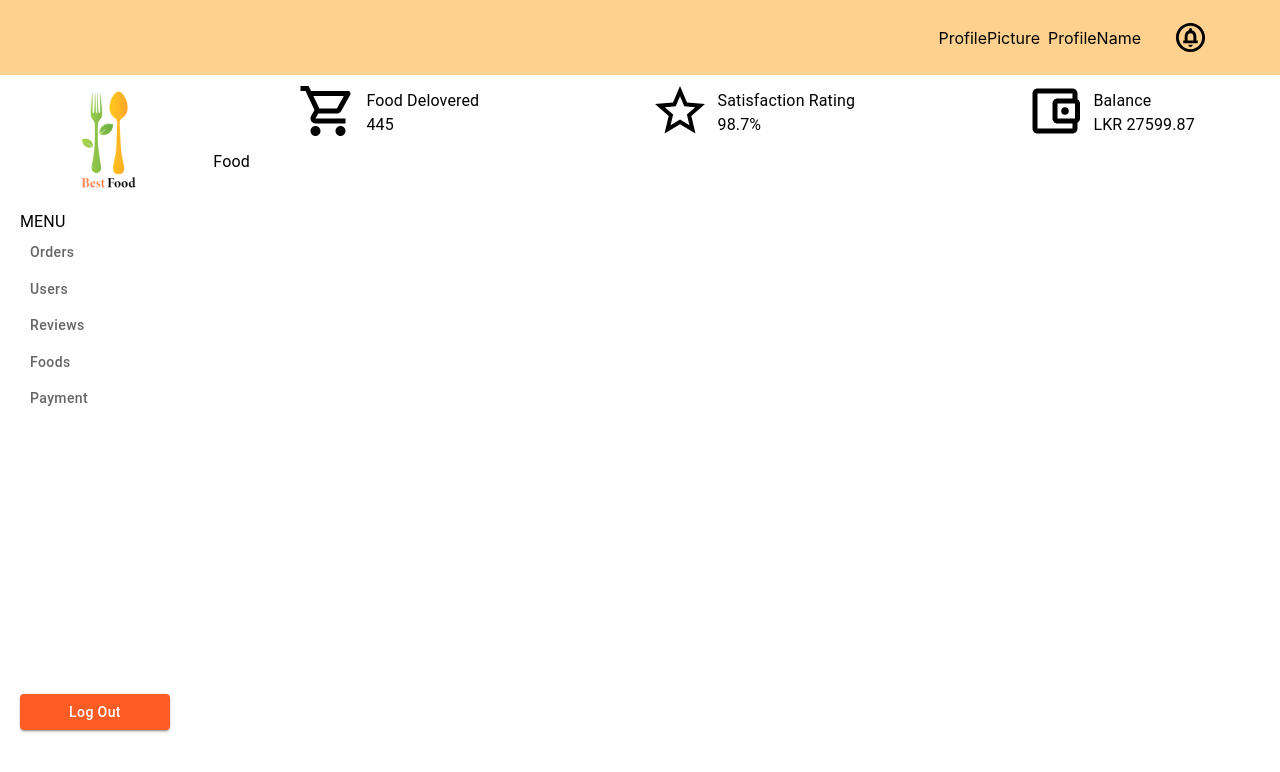
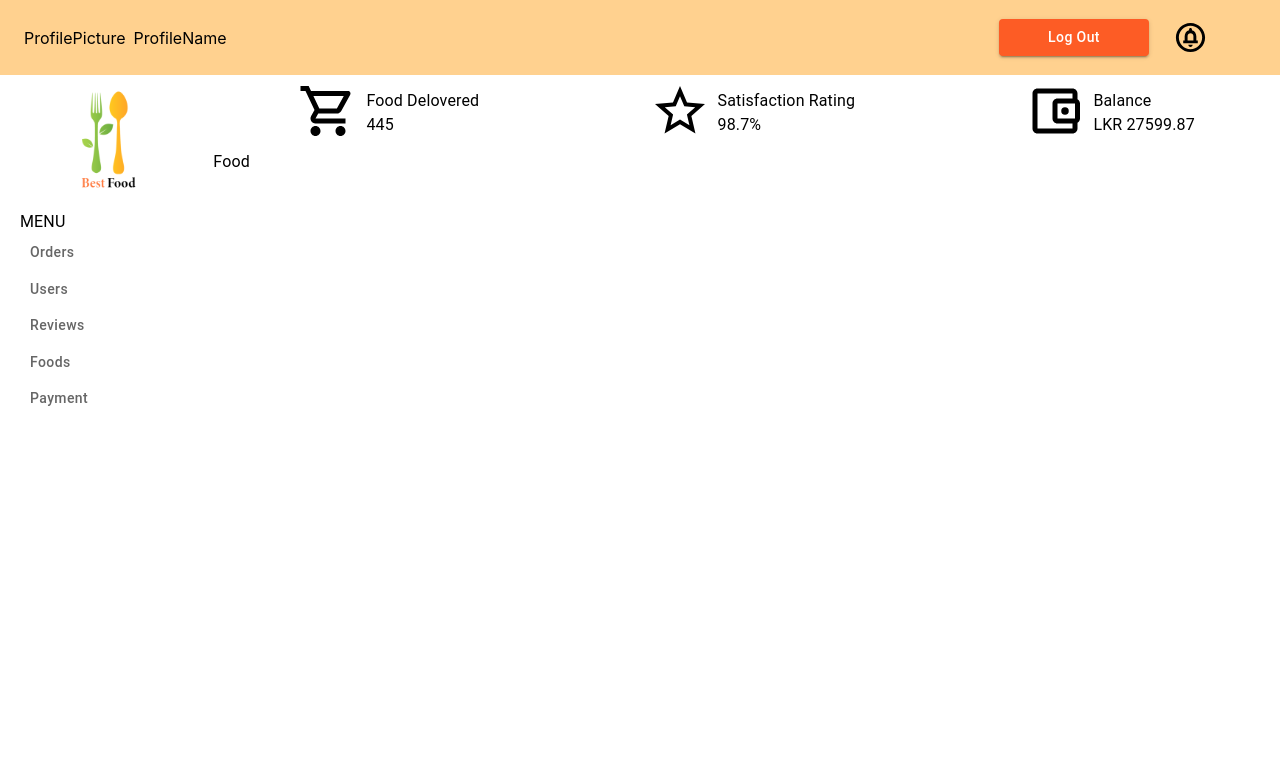
Before and after one commit to shakuvi/final-project-web-frontend, a React (Create React App) app: page /foods in a window 1280 px wide. Shown: the top 772 px of the page. Built offline with nearby package versions, Linux system fonts and the light colour scheme.

Commit message:
Common Nav bar design changes done

```diff
--- a/src/layouts/common/SideNavBar.js
+++ b/src/layouts/common/SideNavBar.js
@@ -1,7 +1,6 @@
 import React from "react";
 import logoImg from "../../assets/Images/logo.png";
 import Menu from "./SideNavBar/Menu";
-import Logout from "../../components/common/SideNavBar/Logout";
 import { Typography } from "@mui/material";
 
 export default function SideNavBar() {
@@ -12,9 +11,6 @@ export default function SideNavBar() {
         <Typography style={{ paddingLeft: "20px" }}> MENU</Typography>
         <Menu />
       </div>
-      <div style={{ position: "fixed", bottom: "70px", left: "20px" }}>
-        <Logout />
-      </div>
     </div>
   );
 }
--- a/src/layouts/common/TopNavBar.js
+++ b/src/layouts/common/TopNavBar.js
@@ -1,25 +1,25 @@
 import Grid2 from "@mui/material/Unstable_Grid2/Grid2";
 import React from "react";
 import Profile from "./TopNavBar/Profile";
-import NotificationIcon from "../../components/common/TopNavBar/NotificationIcon";
+import LogoutNotification from "./TopNavBar/LogoutNotification";
 
 export default function TopNavBar() {
   return (
     <div>
       <Grid2
         container
-        justifyContent="flex-end"
+        justifyContent="space-between"
         sx={{
           backgroundColor: "#FFD18F",
           height: "75px",
           alignItems: "center",
         }}
       >
-        <Grid2 Item pr={3}>
+        <Grid2 Item pl={3}>
           <Profile />
         </Grid2>
         <Grid2 Item pr={8}>
-          <NotificationIcon />
+          <LogoutNotification />
         </Grid2>
       </Grid2>
     </div>
--- /dev/null
+++ b/src/layouts/common/TopNavBar/LogoutNotification.js
@@ -0,0 +1,19 @@
+import Grid2 from "@mui/material/Unstable_Grid2/Grid2";
+import React from "react";
+import Logout from "../../../components/common/TopNavBar/Logout";
+import NotificationIcon from "../../../components/common/TopNavBar/NotificationIcon";
+
+export default function LogoutNotification() {
+  return (
+    <div>
+      <Grid2 container alignItems="center" spacing={2}>
+        <Grid2 item>
+          <Logout />
+        </Grid2>
+        <Grid2 item>
+          <NotificationIcon />
+        </Grid2>
+      </Grid2>
+    </div>
+  );
+}
```
Also changed, not shown: src/components/common/TopNavBar/Logout.js (renamed from src/components/common/SideNavBar/Logout.js).
